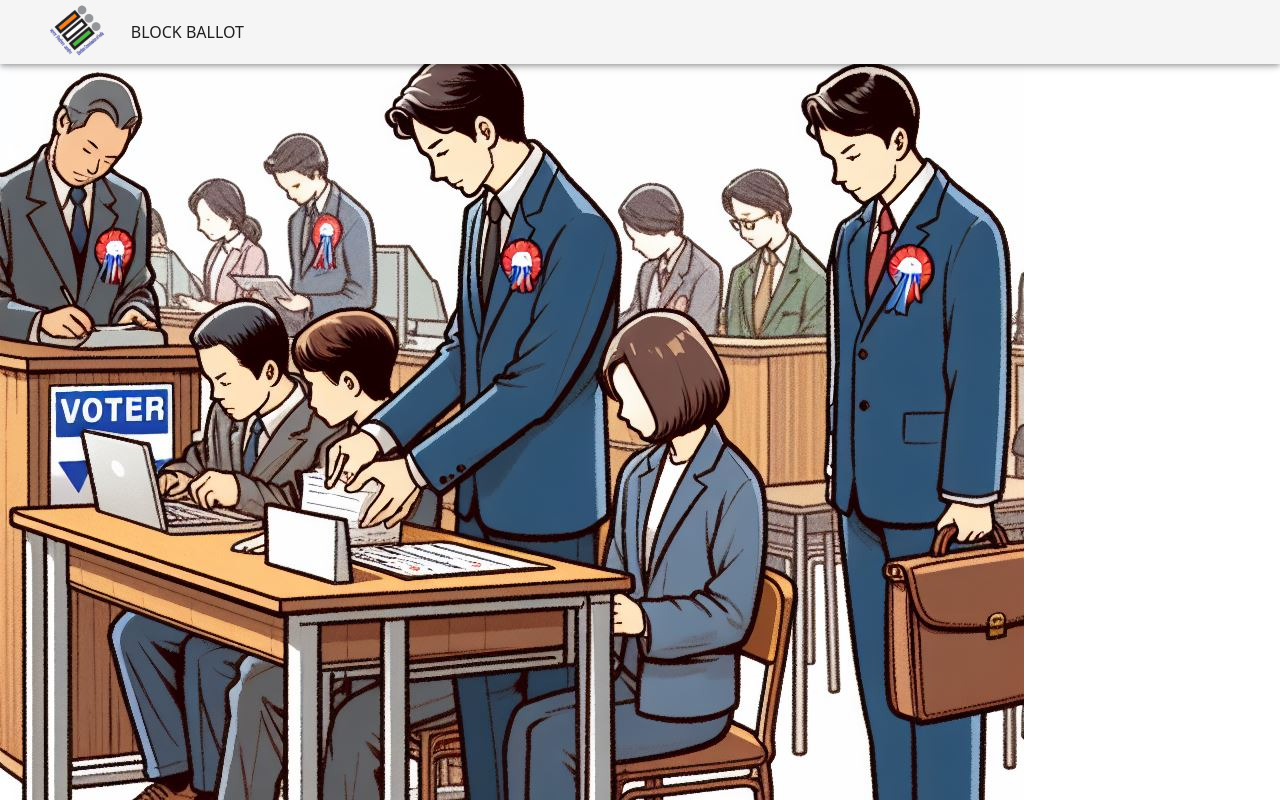
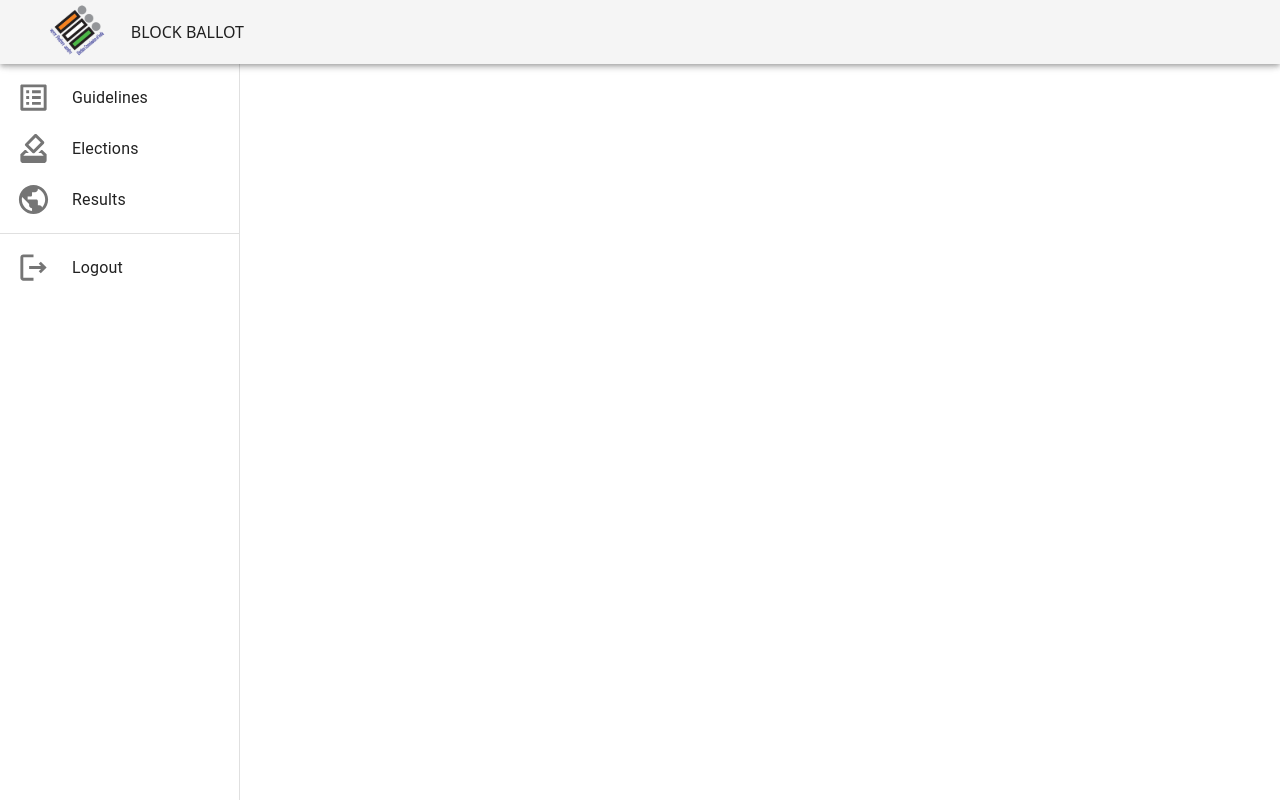
Before and after one commit to BhanuTeja1729/Voting, a React (Vite) app in the folder frontend/: page /user in a window 1280 px wide. Shown: the top 800 px of the page. Built offline with nearby package versions, Linux system fonts and the light colour scheme.

Commit message:
Voter Inteface Begginnings

```diff
--- a/frontend/package.json
+++ b/frontend/package.json
@@ -20,8 +20,7 @@
     "dayjs": "^1.11.10",
     "react": "^18.2.0",
     "react-dom": "^18.2.0",
-    "react-router-dom": "^6.22.2",
-    "thirdweb": "^0.13.55"
+    "react-router-dom": "^6.22.2"
   },
   "devDependencies": {
     "@types/react": "^18.2.56",
--- a/frontend/src/App.jsx
+++ b/frontend/src/App.jsx
@@ -8,6 +8,10 @@ import Header from "./components/Header";
 import User from "./components/User";
 import Signup from "./components/user/userSignup";
 import Login from "./components/user/userLogin";
+import UserGuidelines from "./components/user/userGuidelines";
+import UserElections from "./components/user/userElections";
+import UserResults from "./components/user/userResults";
+
 import Admin from "./components/Admin";
 import AdminDash from "./components/admin/adminDash";
 import AdminLogin from "./components/admin/adminLogin";
@@ -15,6 +19,9 @@ import Voter from "./components/admin/voter";
 import Candidate from "./components/admin/candidate";
 import Election from "./components/admin/election";
 import Result from "./components/admin/result";
+
+import Voting from "./components/Voting";
+import CandList from "./components/voting/candidateList";
 
 const App = () => {
   return (
@@ -26,6 +33,9 @@ const App = () => {
           <Route path="user" element={<User />}>
             <Route path="signup" element={<Signup />} />
             <Route path="login" element={<Login />} />
+            <Route path="guidelines" element={<UserGuidelines />} />
+            <Route path="elections" element={<UserElections />} />
+            <Route path="results" element={<UserResults />} />
           </Route>
           <Route path="admin" element={<Admin />}>
             <Route path="login" element={<AdminLogin />} />
@@ -35,6 +45,9 @@ const App = () => {
             <Route path="election" element={<Election />} />
             <Route path="result" element={<Result />} />
           </Route>
+          <Route path="voting" element={<Voting/>}>
+            <Route path="candidates" element={<CandList/>}/>
+          </Route>
         </Routes>
       </Router>
     </>
--- a/frontend/src/components/User.jsx
+++ b/frontend/src/components/User.jsx
@@ -1,9 +1,13 @@
-import { Outlet } from "react-router-dom";
+import { Outlet, useLocation } from "react-router-dom";
 import userImage from "/user.jpeg";
+import Sidebar from "./user/userSidebar";
+import { Box } from "@mui/material";
 
 const User = () => {
+  let location = useLocation();
   return (
     <>
+      {location.pathname === "/user/login" ? (
         <div className="flex justify-center items-center">
           <div className="container w-full mt-20 flex flex-col md:flex-row bg-white shadow-md rounded-xl px-5 py-5 ">
             <div className="flex-1">
@@ -15,12 +19,22 @@ const User = () => {
             </div>
 
             <div className="flex-1 p-8 flex justify-center items-center bg-gray">
-            <div>
+              <Box sx={{ ml: 35 }}>
                 <Outlet />
+              </Box>
             </div>
           </div>
         </div>
+      ) : (
+        <div>
+          <div className="ml-0">
+            <Sidebar />
           </div>
+          <Box sx={{ ml: 45, mt: 10 }}>
+            <Outlet />
+          </Box>
+        </div>
+      )}
     </>
   );
 };
--- /dev/null
+++ b/frontend/src/components/User/userElections.jsx
@@ -0,0 +1,82 @@
+import React, { useState } from "react";
+import {useNavigate} from "react-router-dom";
+import { Box, Button } from "@mui/material";
+import {alpha}from "@mui/material/styles"
+
+const userElections = () => {
+  const [election, setElection] = useState(true);
+  const navigate = useNavigate();
+  const handleVote = (e)=>{
+    e.preventDefault();
+
+    navigate("/voting/candidates")
+  }
+
+  return (
+    <>
+      <div className="my-6 font-semibold text-3xl">Elections</div>
+      {election ? (
+        <div>
+          <Box
+            sx={{
+              boxShadow: 3,
+              maxWidth: "100%",
+              marginRight: 17,
+              padding: 4,
+              my: 3,
+              display: "flex",
+              justifyContent: "space-around",
+              backgroundImage: "url('https://static.vecteezy.com/system/resources/previews/029/593/602/non_2x/abstract-background-with-a-gradient-of-a-colorful-background-vector.jpg')",
+              backgroundRepeat: "no-repeat",
+
+            }}
+          >
+            <Box
+              sx={{
+                boxShadow: 3,
+                width: "25%",
+                height: 500,
+                padding: 3,
+                my: 3,
+                backgroundColor:"rgba(255, 255, 255, 0.4)",
+                borderRadius: 4
+              }}
+            >
+              <div className=" text-center text-3xl font-semibold mt-4">Election Name</div>
+              <img
+                src="https://cdn.pixabay.com/photo/2012/08/27/14/19/mountains-55067_640.png"
+                alt="img"
+                width={"100%"}
+                height={"25%"}
+                className="my-4"
+              />
+              <div className="text-xl font-medium p-5">
+              <div>Location</div>
+              <div>Date</div>
+              <div>Time</div>
+              </div>
+              <Button variant="contained" color="success" sx={{width:"75%",mx:4, }} onClick={handleVote}>
+                <div className="text-white-600 text-lg ">
+                  Vote
+                </div>
+              </Button>
+            </Box>
+          </Box>
+        </div>
+      ) : (
+        <Box
+          sx={{
+            boxShadow: 3,
+            maxWidth: "100%",
+            padding: 4,
+            my: 3,
+          }}
+        >
+          No Elections Currently
+        </Box>
+      )}
+    </>
+  );
+};
+
+export default userElections;
--- /dev/null
+++ b/frontend/src/components/User/userGuidelines.jsx
@@ -0,0 +1,54 @@
+import React from "react";
+import { Button, Box, List, ListItem, Divider } from "@mui/material";
+import CircleIcon from "@mui/icons-material/Circle";
+
+const userGuidelines = () => {
+  return (
+    <>
+      <div className="my-6 font-semibold text-3xl">
+        Welcome firstname + lastname
+      </div>
+
+      <Box
+        sx={{
+          boxShadow: 3,
+          maxWidth: "100%",
+          marginRight: 17,
+          padding: 4,
+          my: 3,
+        }}
+      >
+        <div className="font-medium text-3xl -mt-4 ">Guidelines</div>
+        <Box sx={{ padding: 2 }}>
+          <List sx={{ listStyle: "decimal" }}>
+            <ListItem sx={{ display: "list-item" }}>
+              Make sure you have entered valid Aadhar & Voter ID Details while
+              Registration, If there are any Discrepencies with your Identity
+              you may not be Eligible to Vote.
+            </ListItem>
+            <ListItem sx={{ display: "list-item" }}>
+              User verification is done through Face Recognition, Make sure to
+              follow proper guidelines mentioned at that time.
+            </ListItem>
+            <ListItem sx={{ display: "list-item" }}>
+              Entire session should be done in one sitting, Refreshing or going
+              back will make your session invalid.
+            </ListItem>
+            <ListItem sx={{ display: "list-item" }}>
+              In Case you are Unable to Vote, Please go to your Respective ward
+              and Vote.
+            </ListItem>
+            <ListItem sx={{ display: "list-item" }}>
+              <div>
+                For any enquiries, Email us at{" "}
+                <span className="text-blue-600"> voterhelpline@gmail.com</span>
+              </div>
+            </ListItem>
+          </List>
+        </Box>
+      </Box>
+    </>
+  );
+};
+
+export default userGuidelines;
--- a/frontend/src/components/User/userLogin.jsx
+++ b/frontend/src/components/User/userLogin.jsx
@@ -1,7 +1,16 @@
+import {Button} from "@mui/material"
+import { useNavigate } from "react-router-dom";
 
 const userLogin = () => {
+  const navigate = useNavigate();
+
+  const handleLogin = ()=>{
+      navigate('/user/guidelines')
+  }
+
   return (
     <div>
+      <Button variant="outlined" onClick={handleLogin}>Login</Button>
     </div>
   );
 };
--- /dev/null
+++ b/frontend/src/components/User/userResults.jsx
@@ -0,0 +1,9 @@
+import React from 'react'
+
+const userResults = () => {
+  return (
+    <div>userResults</div>
+  )
+}
+
+export default userResults
--- /dev/null
+++ b/frontend/src/components/User/userSidebar.jsx
@@ -0,0 +1,78 @@
+import React from "react";
+import { Link, useLocation } from "react-router-dom";
+
+import {
+  Box,
+  Drawer,
+  Toolbar,
+  List,
+  Divider,
+  ListItem,
+  ListItemButton,
+  ListItemIcon,
+  ListItemText,
+} from "@mui/material";
+
+import ListAltIcon from "@mui/icons-material/ListAlt";
+import HowToVoteIcon from "@mui/icons-material/HowToVote";
+import PublicOutlinedIcon from "@mui/icons-material/PublicOutlined";
+import LogoutOutlinedIcon from "@mui/icons-material/LogoutOutlined";
+
+const drawerWidth = 240;
+
+const userSidebar = () => {
+  const icons = [ListAltIcon, HowToVoteIcon, PublicOutlinedIcon];
+
+  return (
+    <>
+      <Box sx={{ display: "flex" }}>
+        <Drawer
+          variant="permanent"
+          sx={{
+            width: drawerWidth,
+            flexShrink: 0,
+            [`& .MuiDrawer-paper`]: {
+              width: drawerWidth,
+              boxSizing: "border-box",
+            },
+          }}
+        >
+          <Toolbar />
+          <Box sx={{ overflow: "auto" }}>
+            <List>
+              {["Guidelines", "Elections", "Results"].map((text, index) => (
+                <Link to={text.toLowerCase()}>
+                  <ListItem key={text} disablePadding>
+                    <ListItemButton>
+                      <ListItemIcon>
+                        {React.createElement(icons[index], {
+                          fontSize: "large",
+                        })}
+                      </ListItemIcon>
+                      <ListItemText primary={text} />
+                    </ListItemButton>
+                  </ListItem>
+                </Link>
+              ))}
+            </List>
+            <Divider />
+            <List>
+              <Link to={"/"}>
+                <ListItem key={"Logout"} disablePadding>
+                  <ListItemButton>
+                    <ListItemIcon>
+                      <LogoutOutlinedIcon fontSize="large" />
+                    </ListItemIcon>
+                    <ListItemText primary={"Logout"} />
+                  </ListItemButton>
+                </ListItem>
+              </Link>
+            </List>
+          </Box>
+        </Drawer>
+      </Box>
+    </>
+  );
+};
+
+export default userSidebar;
--- a/frontend/src/components/User/userSignup.jsx
+++ b/frontend/src/components/User/userSignup.jsx
@@ -164,7 +164,8 @@ const userSignup = () => {
           onChange={(e) => {
             setDateOfBirth(dayjs(e).format("DD-MM-YYYY"));
           }}
-          // disableFuture
+          disableFuture
+          inputFormat="DD-MM-YYYY"
         />
       </LocalizationProvider>
 
--- /dev/null
+++ b/frontend/src/components/Voting.jsx
@@ -0,0 +1,13 @@
+import React from 'react'
+import { Outlet } from 'react-router-dom'
+
+const Voting = () => {
+  return (
+    <>
+    <div className='mt-12'> Voting Interface</div>
+    <Outlet />
+    </>
+  )
+}
+
+export default Voting
--- /dev/null
+++ b/frontend/src/components/voting/candidateList.jsx
@@ -0,0 +1,9 @@
+import React from 'react'
+
+const candidateList = () => {
+  return (
+    <div>candidateList</div>
+  )
+}
+
+export default candidateList
```
Also changed, not shown: frontend/src/components/User/userDash.jsx (deleted, +0 -11 lines), 1 other file (tests, documents, lock files or other folders). Lines whose indentation alone changed are shown as unchanged.
